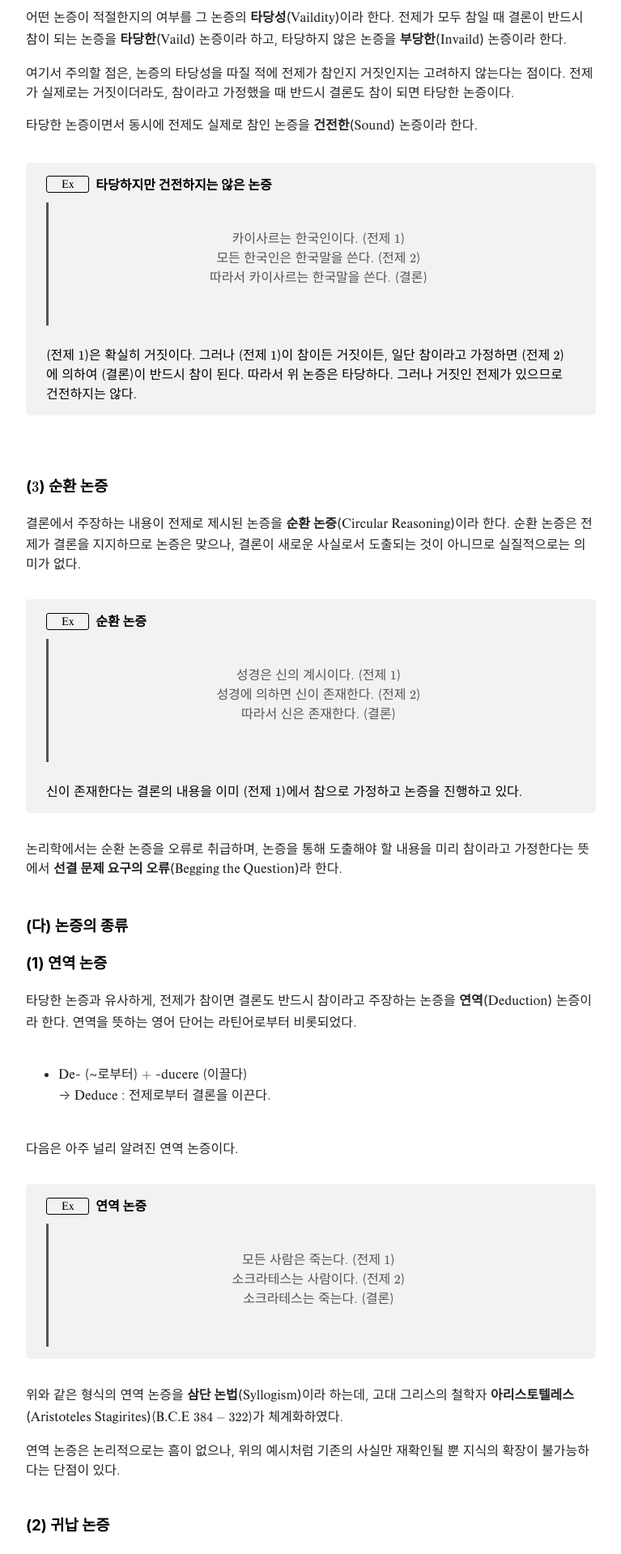
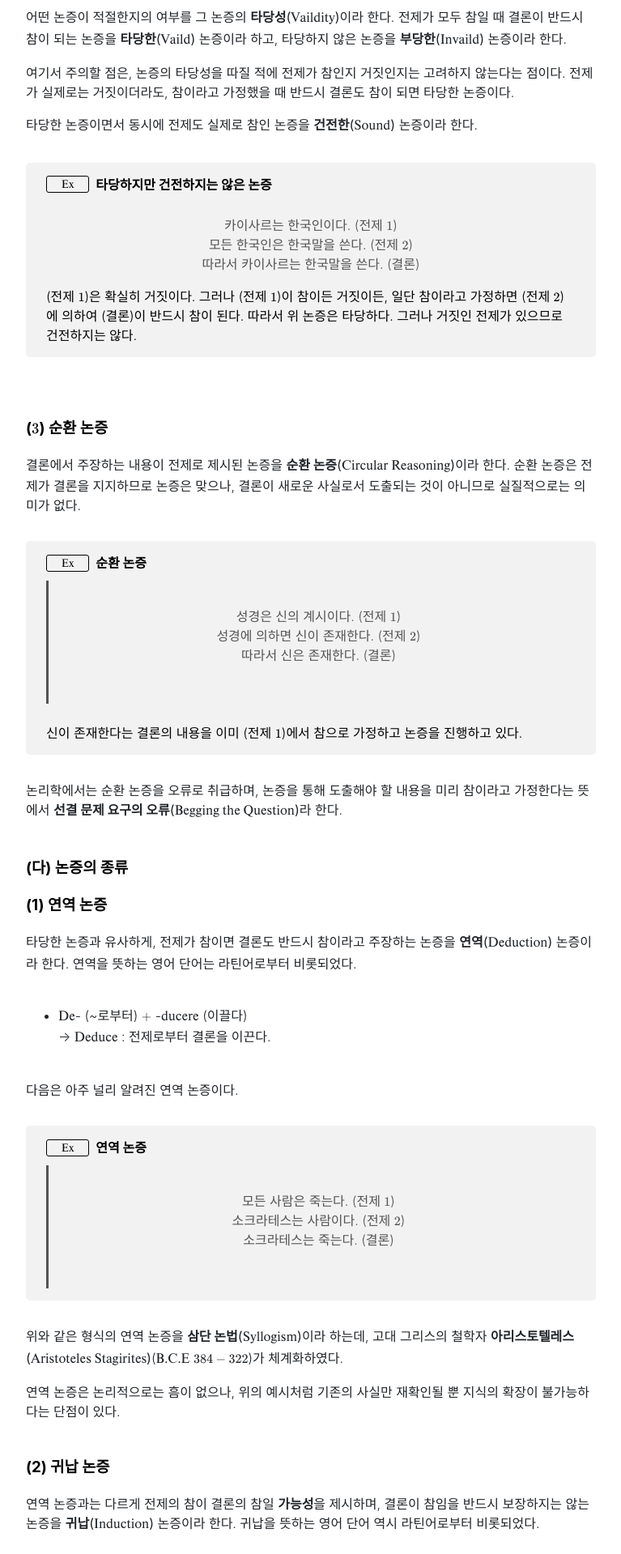
Before and after one commit to Log-zero/Log-zero.github.io, a Jekyll site: the page built from _posts/2025-12-14-논증.md, in a window 1280 px wide. Shown: the part 1499-3418 px from the top of the page at 81% size, without its empty margins (256-1023 px from the left). Built offline with Jekyll 4.4.1, drawn with Linux system fonts in a browser that asks for light colours; nearby versions of some CDN libraries.

Commit message:
blockquote

```diff
--- a/_posts/2025-12-14-논증.md
+++ b/_posts/2025-12-14-논증.md
@@ -67,11 +67,13 @@ published: "true"
     <span class="term">논증</span>
     </span>
   </div>
+
 <blockquote class="callout">
 어제는 비가 왔다. (전제 $1$)<br>
 오늘도 비가 온다. (전제 $2$)<br>
 내일도 비가 올 것이다. (결론)
 </blockquote>
+
 </div>
 
 위 예시는 전제들로부터 새로운 결론을 이끌어냈으므로 논증이다. 그런데 내일 비가 오지 않으면 결론이 거짓이 되어버린다. 이를 적절한 논증이라고 할 수 있는가?
@@ -88,11 +90,13 @@ published: "true"
     <span class="term"> 타당하지만 건전하지는 않은 논증</span>
     </span>
   </div>
-<blockquote>
+
+<blockquote class="callout">
 카이사르는 한국인이다. (전제 $1$)<br>
 모든 한국인은 한국말을 쓴다. (전제 $2$)<br>
 따라서 카이사르는 한국말을 쓴다. (결론)
-</blockquote><br>
+</blockquote>
+
 (전제 $1$)은 확실히 거짓이다. 그러나 (전제 $1$)이 참이든 거짓이든, 일단 참이라고 가정하면 (전제 $2$)에 의하여 (결론)이 반드시 참이 된다. 따라서 위 논증은 타당하다. 그러나 거짓인 전제가 있으므로 건전하지는 않다.
 </div>
 <br>
```
